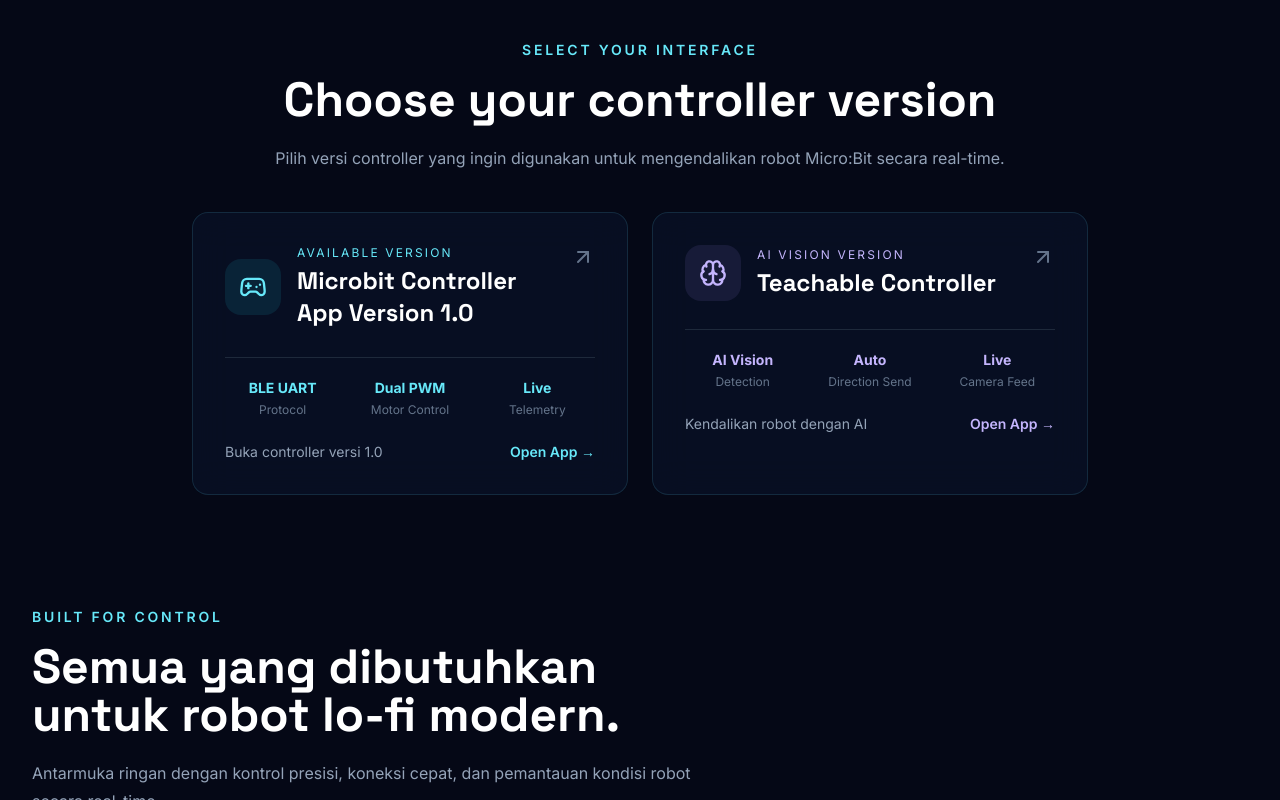
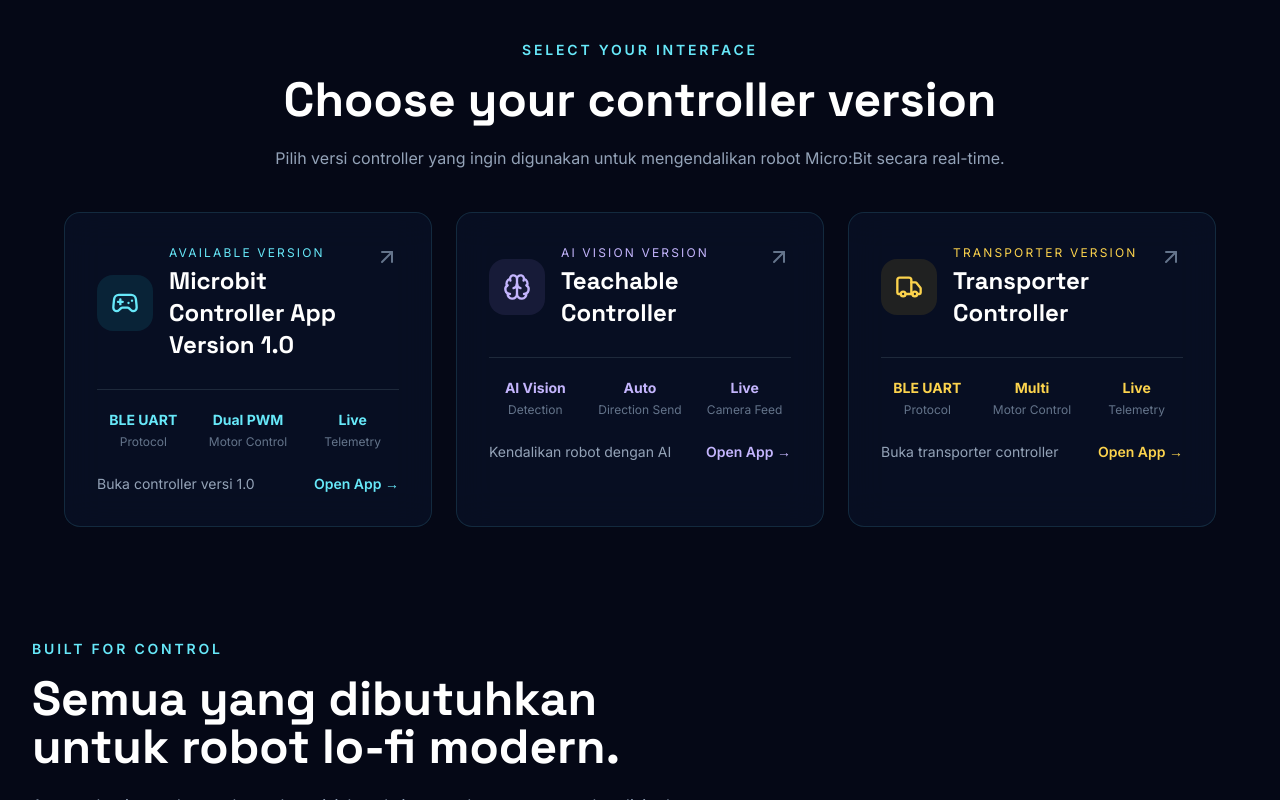
Before and after one commit to dzk51/Domaah-Micro-Bit, a plain HTML site: page index.html in a window 1280 px wide. Shown: the part 972-1772 px from the top of the page. Drawn offline with nearby package versions, Linux system fonts and the light colour scheme; animation ran at ten frames a second.

Commit message:
Update index.html

```diff
--- a/index.html
+++ b/index.html
@@ -396,7 +396,7 @@
         </p>
       </div>
 
-      <div class="mx-auto mt-10 grid max-w-4xl gap-6 md:grid-cols-2">
+      <div class="mx-auto mt-10 grid max-w-6xl gap-6 md:grid-cols-2 lg:grid-cols-3">
         <!-- Card menuju bluetooth-controller.html -->
         <a
           href="bluetooth-controller.html"
@@ -519,6 +519,70 @@
 
             <span
               class="font-semibold text-violet-300 transition group-hover:text-violet-200"
+            >
+              Open App →
+            </span>
+          </div>
+        </a>
+
+        <!-- Card menuju transporter-controller.html -->
+        <a
+          href="transporter-controller.html"
+          class="card-glow glass group fade-in block rounded-2xl p-8"
+        >
+          <div class="flex items-start justify-between gap-5">
+            <div class="flex items-center gap-4">
+              <div
+                class="flex h-14 w-14 shrink-0 items-center justify-center rounded-2xl bg-amber-400/10 text-amber-300"
+              >
+                <i data-lucide="truck" class="h-7 w-7"></i>
+              </div>
+
+              <div>
+                <p
+                  class="mb-1 text-xs uppercase tracking-[0.18em] text-amber-300"
+                >
+                  Transporter Version
+                </p>
+
+                <h3 class="text-xl font-bold text-white sm:text-2xl">
+                  Transporter Controller
+                </h3>
+              </div>
+            </div>
+
+            <i
+              data-lucide="arrow-up-right"
+              class="h-6 w-6 shrink-0 text-slate-500 transition group-hover:-translate-y-1 group-hover:translate-x-1 group-hover:text-amber-300"
+            ></i>
+          </div>
+
+          <div
+            class="mt-7 grid grid-cols-3 gap-3 border-t border-slate-800 pt-5 text-center"
+          >
+            <div>
+              <p class="text-sm font-bold text-amber-300">BLE UART</p>
+              <p class="mt-1 text-xs text-slate-500">Protocol</p>
+            </div>
+
+            <div>
+              <p class="text-sm font-bold text-amber-300">Multi</p>
+              <p class="mt-1 text-xs text-slate-500">Motor Control</p>
+            </div>
+
+            <div>
+              <p class="text-sm font-bold text-amber-300">Live</p>
+              <p class="mt-1 text-xs text-slate-500">Telemetry</p>
+            </div>
+          </div>
+
+          <div class="mt-6 flex items-center justify-between text-sm">
+            <span class="text-slate-400">
+              Buka transporter controller
+            </span>
+
+            <span
+              class="font-semibold text-amber-300 transition group-hover:text-amber-200"
             >
               Open App →
             </span>
```
